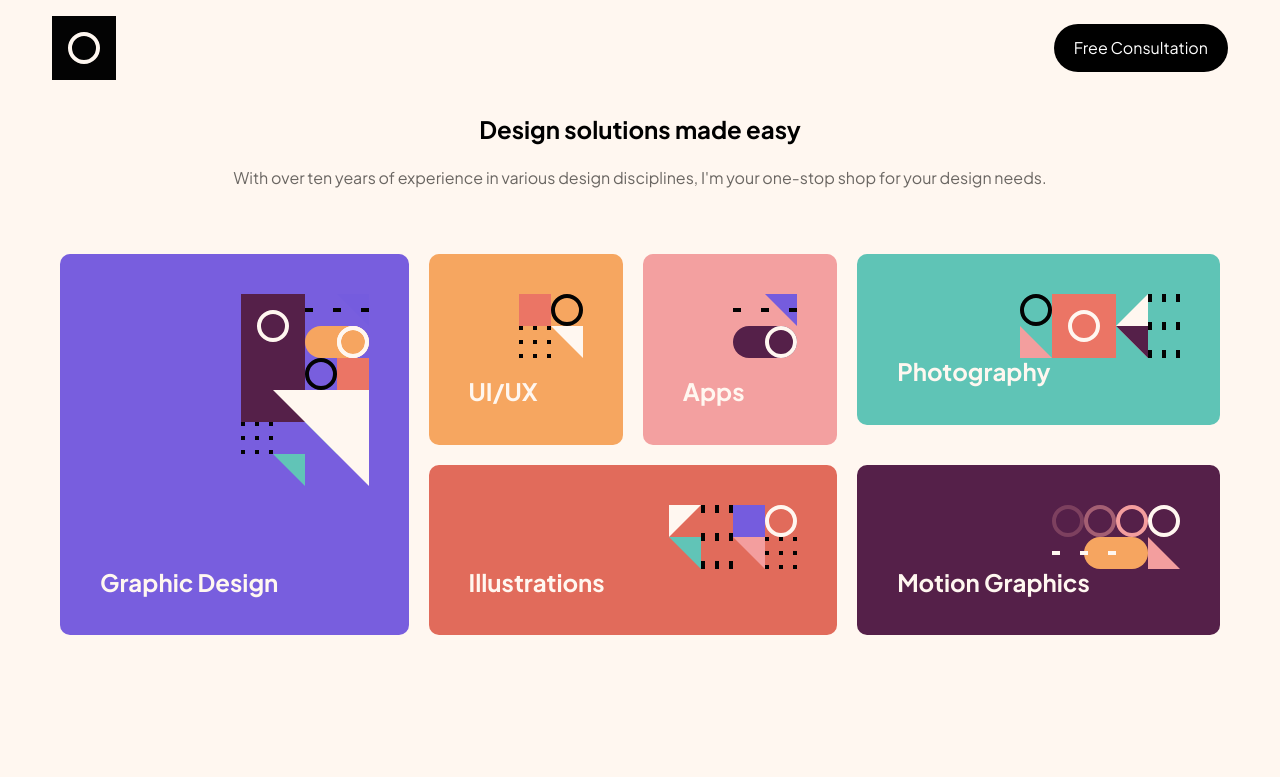
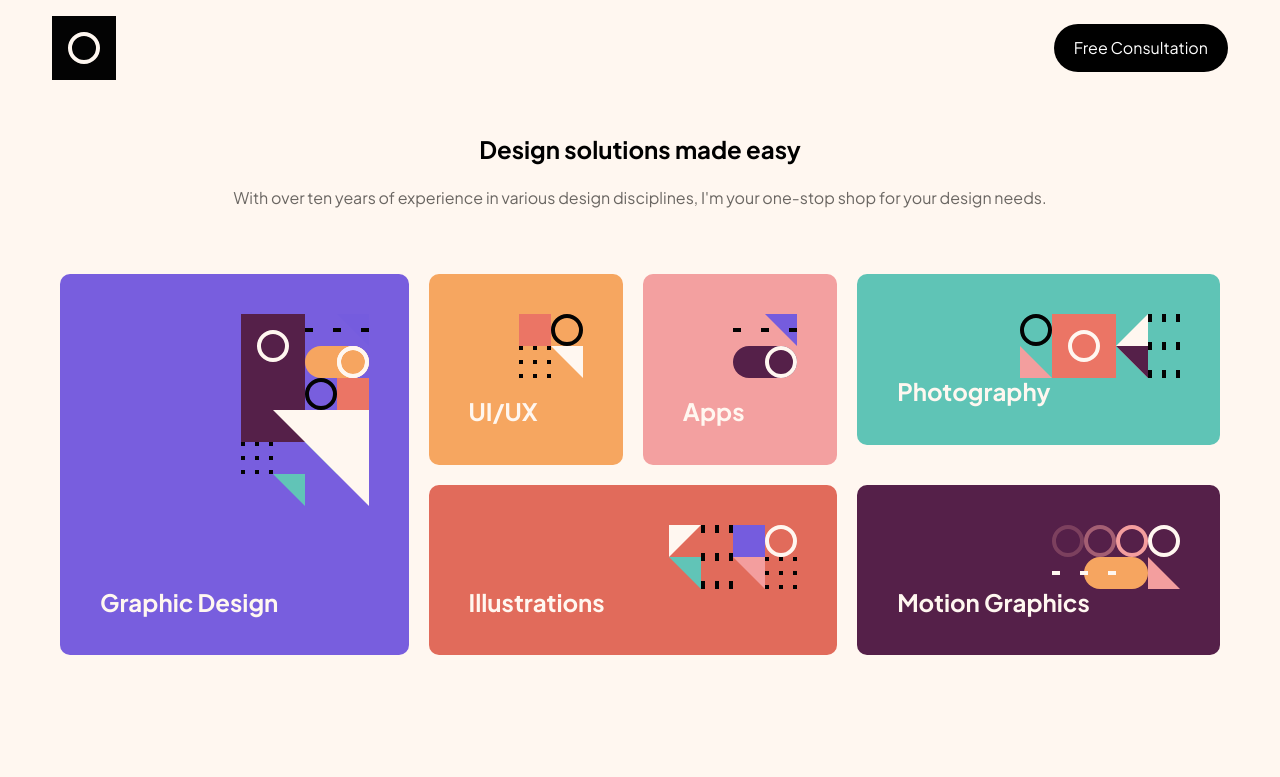
Before and after one commit to cgojk/design_portfolio, a React (Vite) app: page / in a window 1280 px wide. Shown: the top 777 px of the page. Built offline with nearby package versions, Linux system fonts and the light colour scheme.

Commit message:
add 1rem space hero title to create a better ui

```diff
--- a/src/styles/_base.scss
+++ b/src/styles/_base.scss
@@ -108,6 +108,7 @@ align-items:center;
 
         text-align:center;
         margin-bottom:var(--size-24);
+        margin-top:var(--size-20);
     }
 }
 .hero {
```
